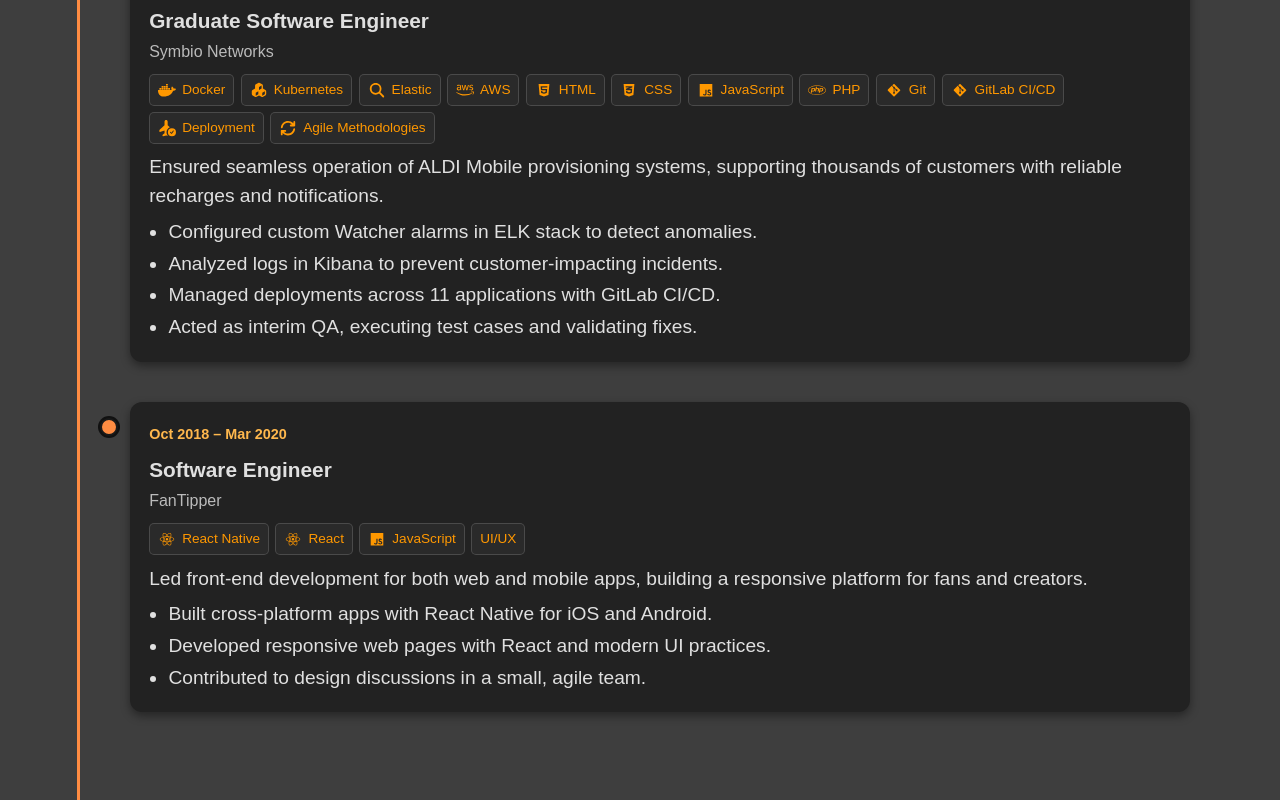
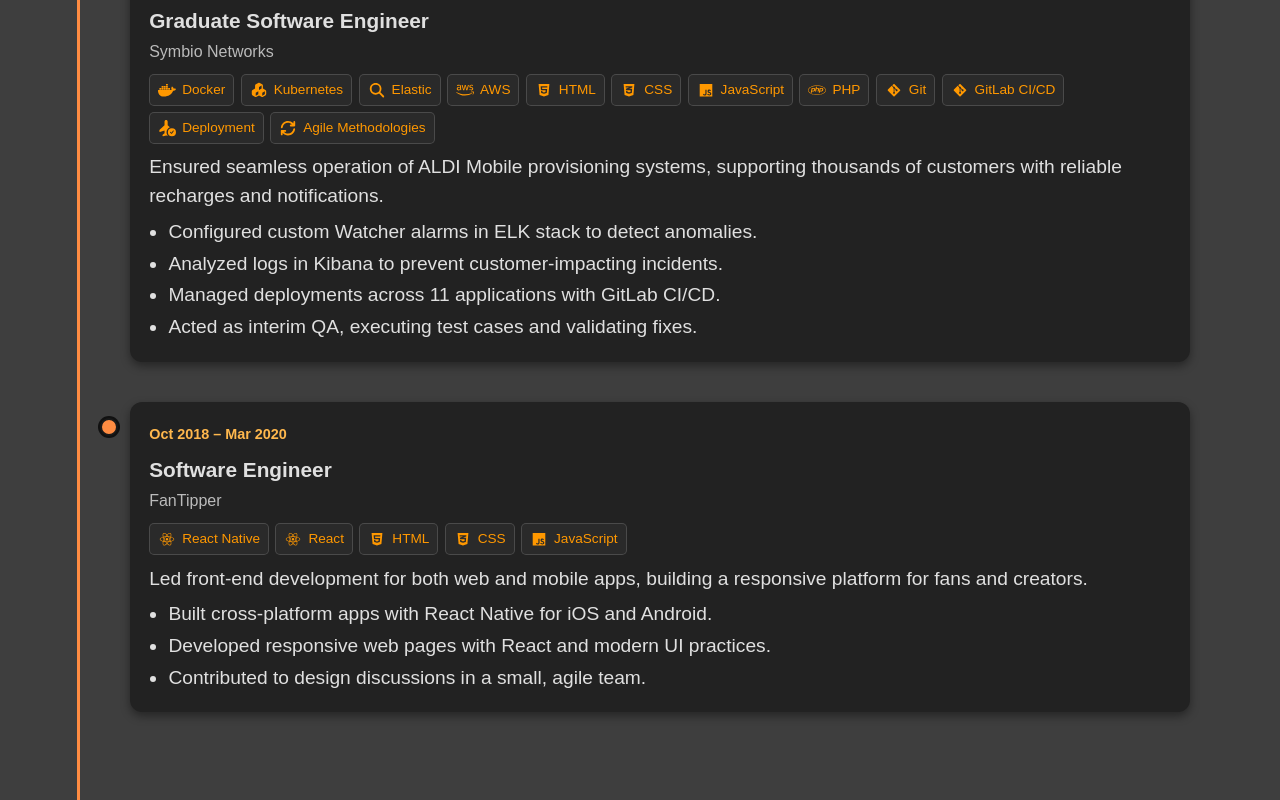
Before and after one commit to w0nght/jowee_portfolio, a React (Create React App) app: page / in a window 1280 px wide. Shown: the part 3717-4517 px from the top of the page. Built offline with nearby package versions, Linux system fonts and the light colour scheme; the HTML template or start-up script is replaced by a standard one.

Commit message:
Edit tags for each exp

```diff
--- a/src/components/ExperienceSection.jsx
+++ b/src/components/ExperienceSection.jsx
@@ -130,8 +130,9 @@
   const tags = [
     { label: "React Native", icon: "react-native" },
     { label: "React", icon: "react" },
+    { label: "HTML", icon: "html" },
+    { label: "CSS", icon: "css" },
     { label: "JavaScript", icon: "javascript" },
-    { label: "UI/UX", icon: "palette" },
   ];
   return (
     <ExperienceCard
```
